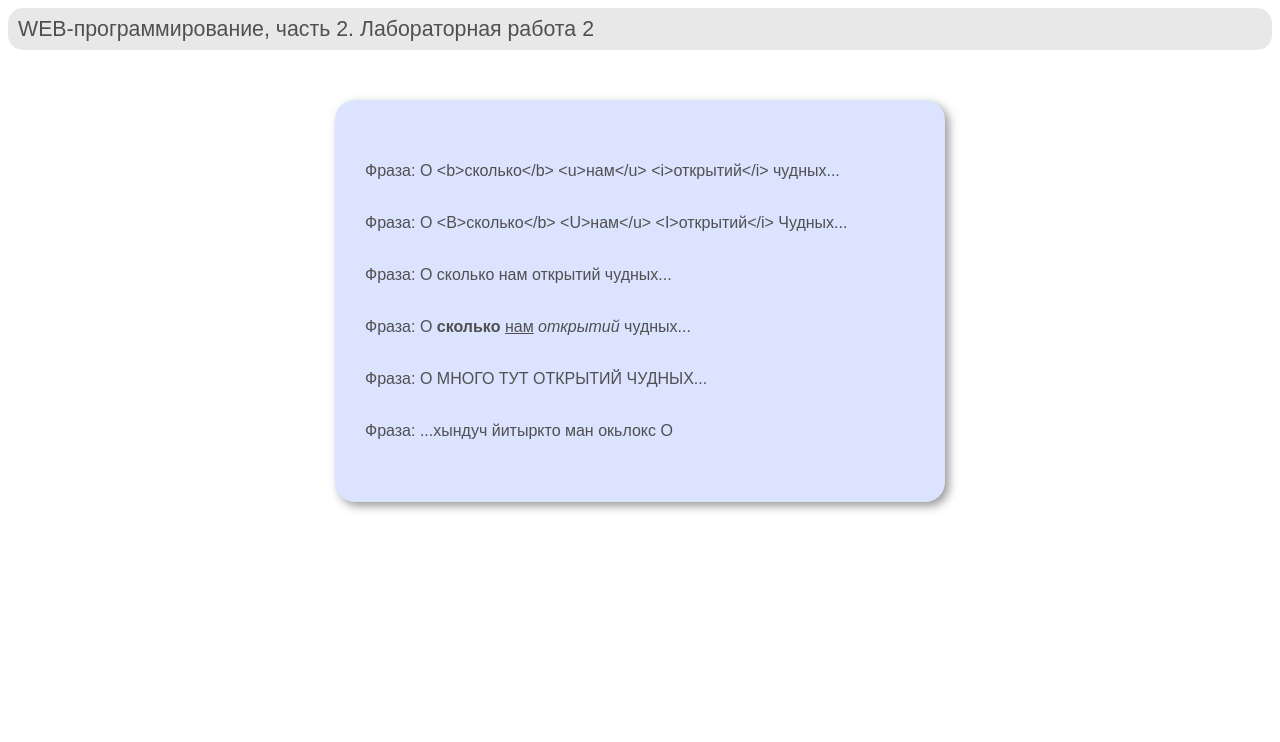
After one commit to Anjelaaaaa/web-programming-labs, a Flask app: page /lab2/filters in a window 1280 px wide. The commit adds this page. Shown: the top 742 px of the page. Run offline with Flask 3, Linux system fonts and the light colour scheme.

Commit message:
Фильтры

```diff
--- a/app.py
+++ b/app.py
@@ -612,3 +612,8 @@ def example():
 @app.route("/lab2/")
 def lab2():
     return render_template('lab2.html')
+
+@app.route("/lab2/filters")
+def filters():
+    phrase = "О <b>сколько</b> <u>нам</u> <i>открытий</i> чудных..."
+    return render_template('filter.html', phrase=phrase)
--- a/static/main.css
+++ b/static/main.css
@@ -216,3 +216,11 @@ h1.error418 {
     1px 12px 30px rgba(173, 141, 129, 0.527);
     color: rgb(250, 181, 164);
 }
+div.phrase {
+    background-color: rgb(219, 227, 255);
+    width: 550px;
+    padding: 30px;
+    border-radius: 20px;
+    box-shadow: 4px 4px 10px rgba(75, 75, 75, 0.568);
+    margin: auto;
+}
--- /dev/null
+++ b/templates/filter.html
@@ -0,0 +1,16 @@
+{% extends "base.html" %}
+
+{# номер лабораторной работы: #}
+{% block lab %}  Лабораторная работа 2 {% endblock %}
+
+{# основной контент: #}
+{% block main %}
+    <div class="phrase">
+        <div>Фраза: {{ phrase }}</div>
+        <div>Фраза: {{ phrase | title }}</div>
+        <div>Фраза: {{ phrase | striptags }}</div>
+        <div>Фраза: {{ phrase | safe }}</div>
+        <div>Фраза: {{ phrase | striptags | replace('сколько', 'много') | replace('нам', 'тут') | upper }}</div>
+        <div>Фраза: {{ phrase | striptags | reverse }}</div>
+    </div>
+{% endblock %}
```
